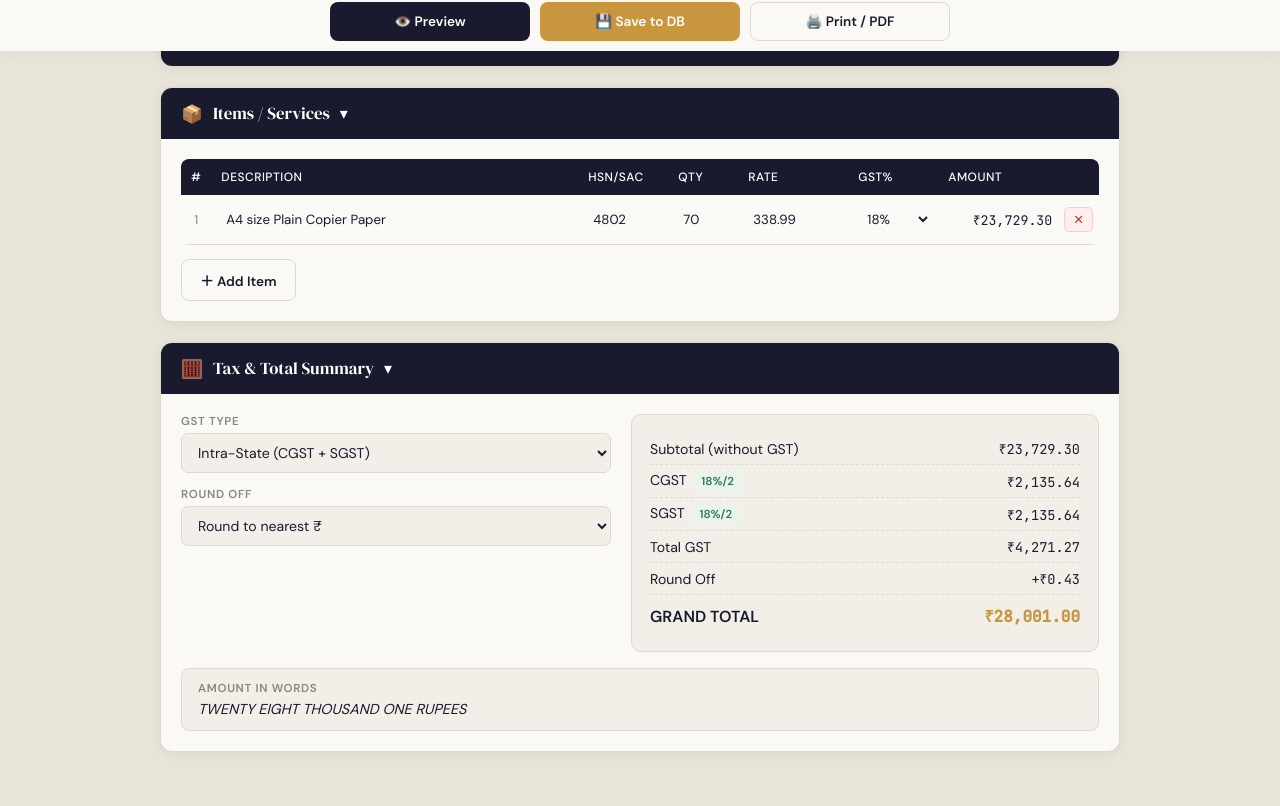
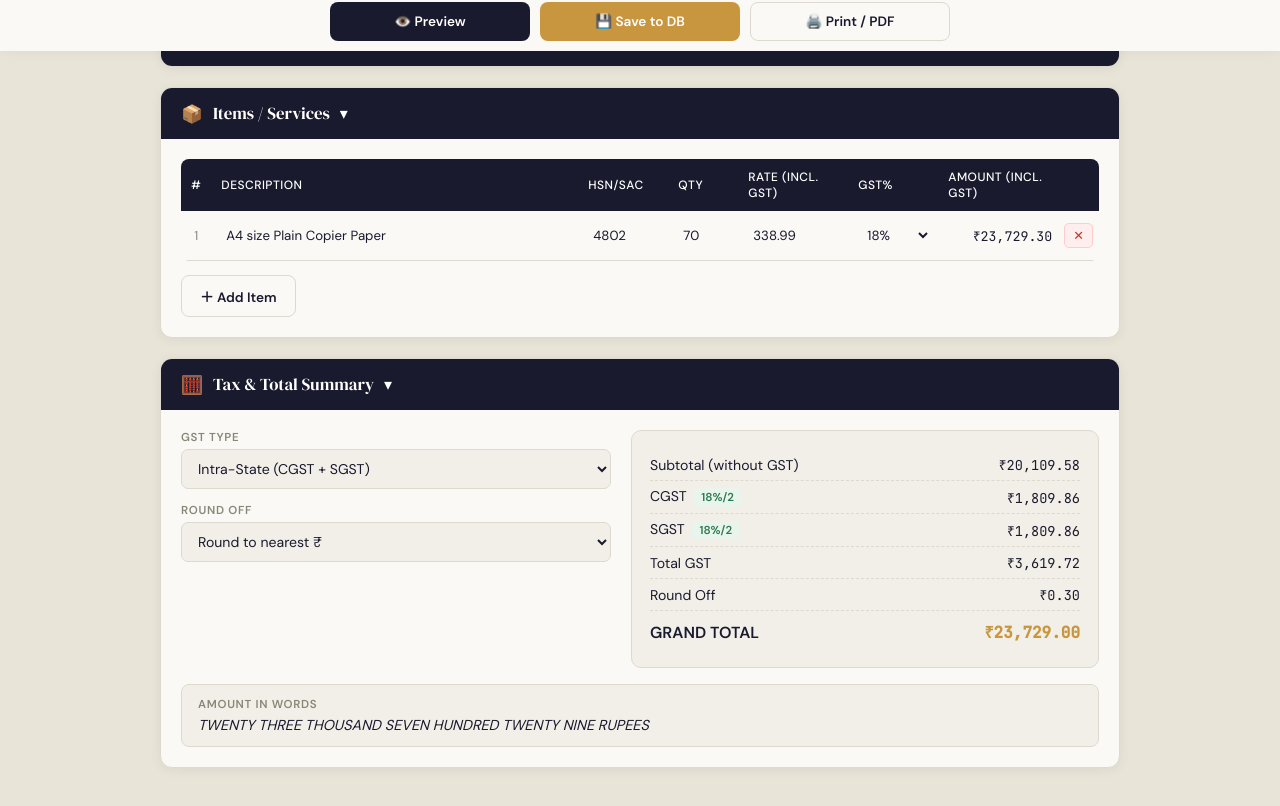
Before and after one commit to junmain936/arup-invoice-generator, a Next.js app: page / in a window 1280 px wide. Shown: the part 749-1555 px from the top of the page. Built offline with nearby package versions, Linux system fonts and the light colour scheme.

Commit message:
Smart diff update via ZIP pusher

```diff
--- a/app/page.jsx
+++ b/app/page.jsx
@@ -75,11 +75,13 @@ function calcTotals(items, gstType, roundType) {
   let subtotal = 0
   const gstByRate = {}
   items.forEach(item => {
-    const base = item.qty * item.rate
+    // item.rate is GST-INCLUSIVE. Back out the taxable base from it.
+    const totalIncl = item.qty * item.rate
+    const base = totalIncl / (1 + item.gstRate / 100)
     subtotal += base
     const r = item.gstRate
     if (!gstByRate[r]) gstByRate[r] = 0
-    gstByRate[r] += base * r / 100
+    gstByRate[r] += totalIncl - base
   })
   const totalGST = Object.values(gstByRate).reduce((a, b) => a + b, 0)
   const withGST = subtotal + totalGST
@@ -300,9 +302,9 @@ export default function InvoicePage() {
   const cur = currency
 
   const itemRowsHtml = items.map((item, i) => {
-    const base = item.qty * item.rate
-    const gstAmt = base * item.gstRate / 100
-    const total = base + gstAmt
+    const total = item.qty * item.rate // rate is GST-inclusive
+    const base = total / (1 + item.gstRate / 100)
+    const gstAmt = total - base
     return `<tr>
       <td>${i + 1}</td>
       <td>${item.desc}${item.hsn ? `<br><small style="color:#999">HSN: ${item.hsn}</small>` : ''}</td>
@@ -360,7 +362,7 @@ export default function InvoicePage() {
       </div>
     </div>
     <table class="pv-table">
-      <thead><tr><th>#</th><th>Description</th><th>GST%</th><th class="right">Qty</th><th class="right">Rate</th><th class="right">Amount</th>${gstHeaders}<th class="right">Total</th></tr></thead>
+      <thead><tr><th>#</th><th>Description</th><th>GST%</th><th class="right">Qty</th><th class="right">Rate (incl. GST)</th><th class="right">Taxable Amount</th>${gstHeaders}<th class="right">Total</th></tr></thead>
       <tbody>${itemRowsHtml}</tbody>
     </table>
     <div class="pv-summary">
@@ -549,15 +551,15 @@ export default function InvoicePage() {
                         <th>Description</th>
                         <th style={{ width: 90 }}>HSN/SAC</th>
                         <th style={{ width: 70 }}>Qty</th>
-                        <th style={{ width: 110 }}>Rate</th>
+                        <th style={{ width: 110 }}>Rate (incl. GST)</th>
                         <th style={{ width: 90 }}>GST%</th>
-                        <th style={{ width: 120 }}>Amount</th>
+                        <th style={{ width: 120 }}>Amount (incl. GST)</th>
                         <th style={{ width: 40 }}></th>
                       </tr>
                     </thead>
                     <tbody>
                       {items.map((item, i) => {
-                        const base = item.qty * item.rate
+                        const total = item.qty * item.rate // rate is GST-inclusive
                         return (
                           <tr key={i}>
                             <td style={{ textAlign: 'center', color: 'var(--muted)', fontSize: '0.8rem' }}>{i + 1}</td>
@@ -570,7 +572,7 @@ export default function InvoicePage() {
                                 {[0, 3, 5, 12, 18, 28].map(r => <option key={r} value={r}>{r}%</option>)}
                               </select>
                             </td>
-                            <td className="td-num">{fmt(cur, base)}</td>
+                            <td className="td-num">{fmt(cur, total)}</td>
                             <td><button className="btn-del" onClick={() => delItem(i)}>✕</button></td>
                           </tr>
                         )
```
